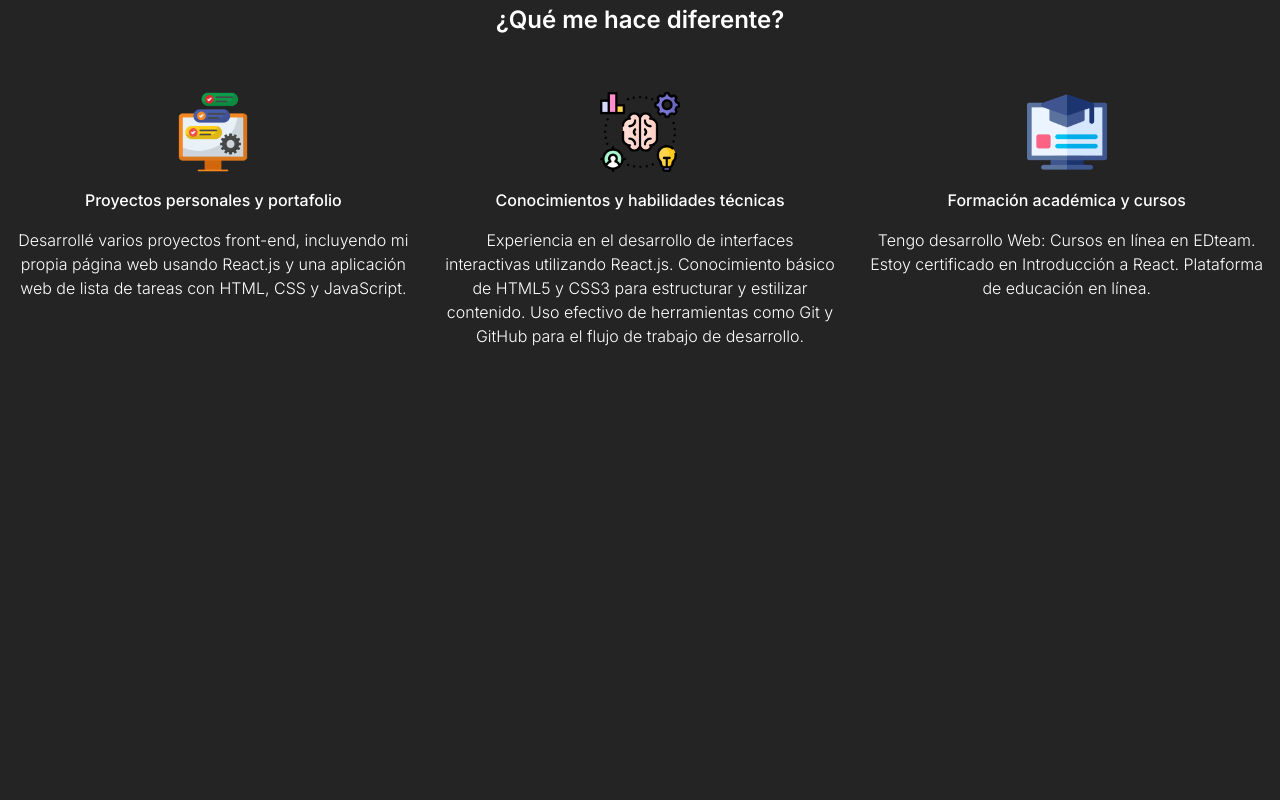
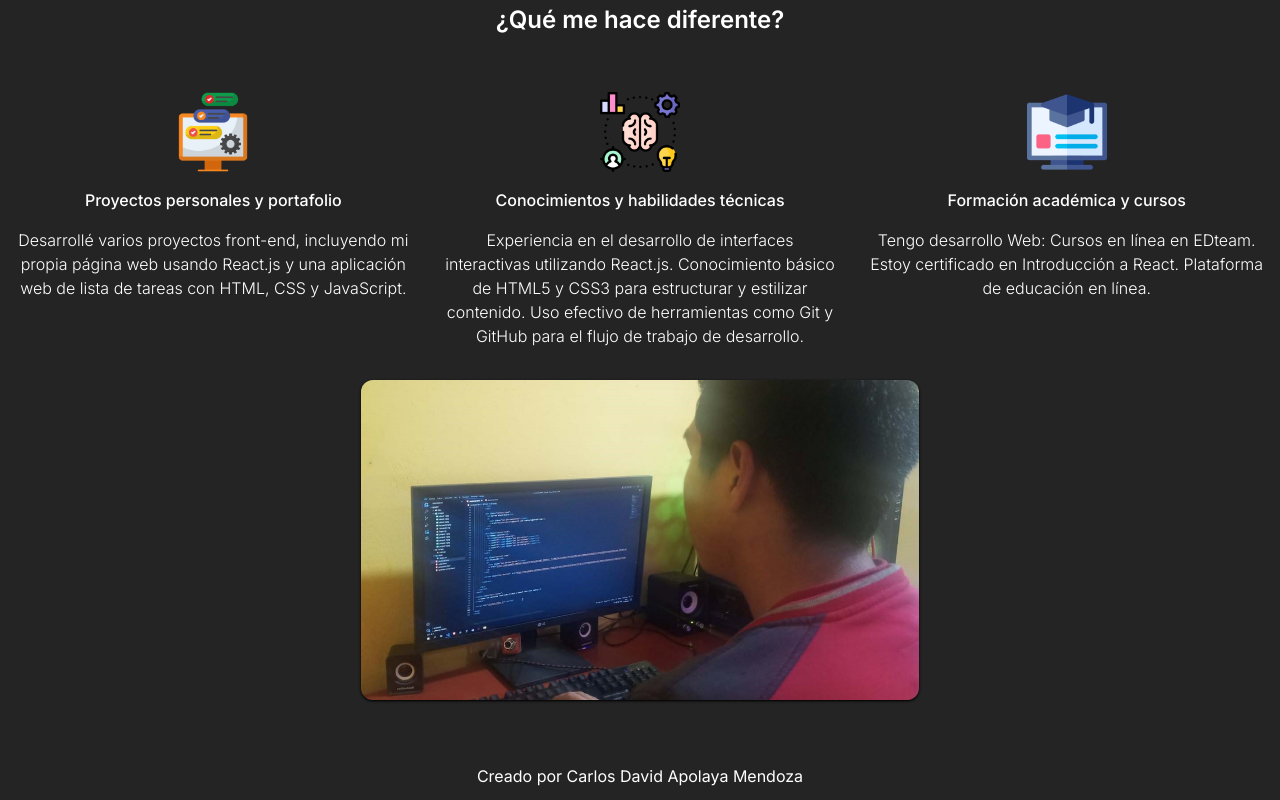
Before and after one commit to CarlosDavid-AM/carlos-dev, a Next.js app: page / in a window 1280 px wide. Shown: the part 438-1238 px from the top of the page. Before the commit the page ends 800 px from the top, so only its background shows below. Built offline with nearby package versions, Linux system fonts and the light colour scheme.

Commit message:
Page Home V.3 y se agrega un Footer al proyecto

```diff
--- a/src/app/layout.tsx
+++ b/src/app/layout.tsx
@@ -3,6 +3,7 @@ import type { Metadata } from "next";
 import { Inter } from "next/font/google";
 import "./globals.css";
 import MainHeader from "@/components/MainHeader";
+import MainFooter from '@/components/MainFooter';
 
 const inter = Inter({ subsets: ["latin"] });
 
@@ -17,6 +18,7 @@ export default function RootLayout({ children }: { children: React.ReactNode })
       <body className={inter.className}>
         <MainHeader />
         {children}
+        <MainFooter />
       </body>
     </html>
   );
--- a/src/app/page.tsx
+++ b/src/app/page.tsx
@@ -61,7 +61,9 @@ const page = () => {
       </div>
 
       {/* Footer */}
-      <div></div>
+      <div>
+        <img className='mx-auto my-8 h-80 rounded-xl shadow-black shadow' src="/imagenes/user.jpg" alt="Carlos David" />
+      </div>
     </div>
   )
 }
--- /dev/null
+++ b/src/components/MainFooter.tsx
@@ -0,0 +1,11 @@
+const MainFooter = (): JSX.Element => {
+  return (
+    <div className='container mx-auto text-center mt-16 mb-3'>
+      <span>
+        Creado por Carlos David Apolaya Mendoza
+      </span>
+    </div>
+  )
+}
+
+export default MainFooter
```
